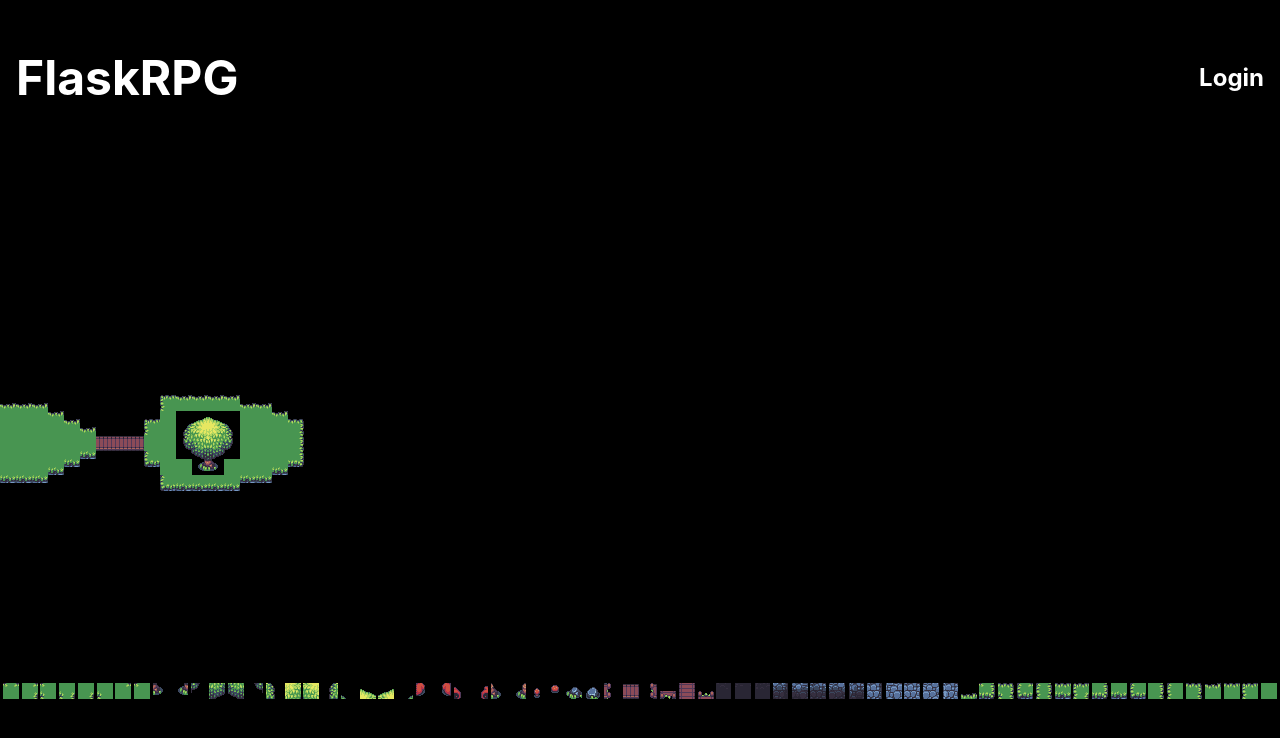
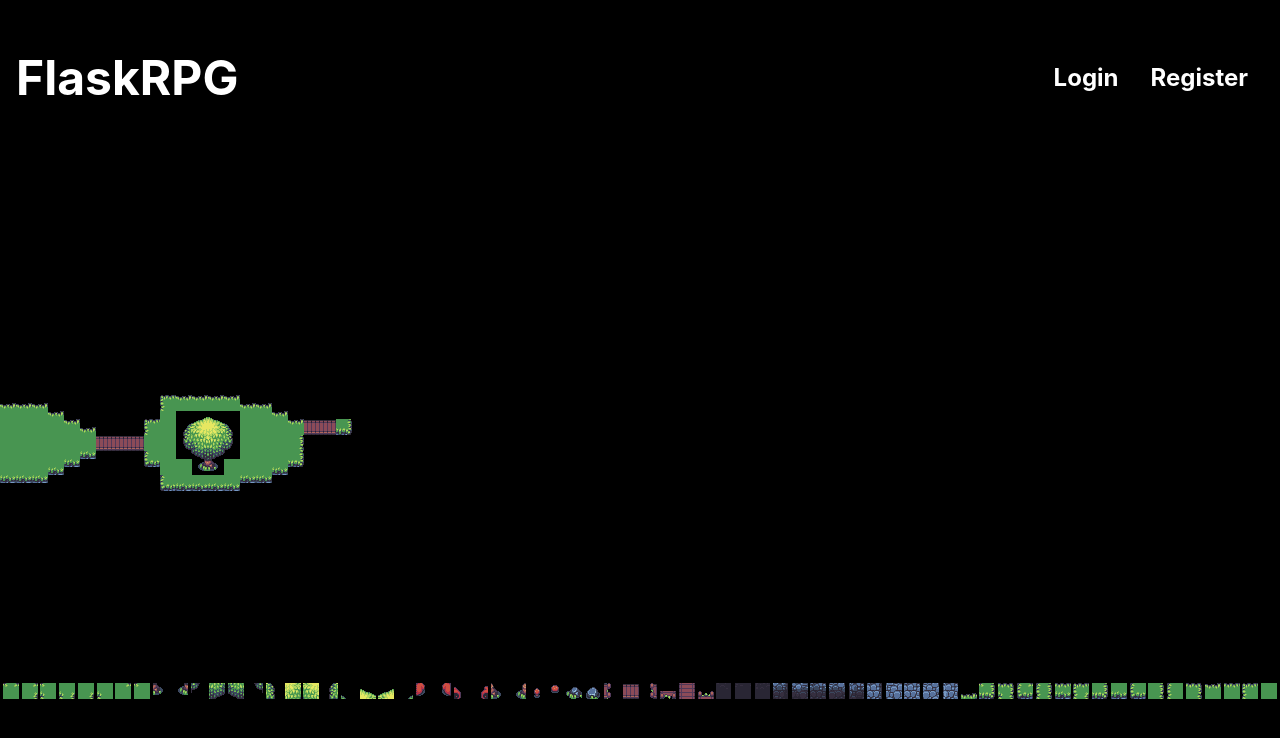
Before and after one commit to Team-Big-Bosses/New-FE, a React (Create React App) app in the folder client/: page / in a window 1280 px wide. Shown: the top 738 px of the page. Built offline with nearby package versions, Linux system fonts and the light colour scheme.

Commit message:
added register link to home page

```diff
--- a/client/src/components/landing/LandingPage.js
+++ b/client/src/components/landing/LandingPage.js
@@ -10,6 +10,7 @@ const LandingPage = () =>{
         <h1>FlaskRPG</h1>
         <div className="landing-nav">
           <Link className="link" to="/login">Login</Link>
+          <Link className="link" to="/register">Register</Link>
         </div>
       </div>
       <div className="landing-map">
@@ -130,10 +131,29 @@ const LandingPage = () =>{
           <div className="grass-b"></div>
         </div>
         <div className="grass-strip">
-          <div className="grass-tr"></div>
+          <div className="grass-t2"></div>
           <div className="grass-r"></div>
           <div className="grass-br"></div>
         </div>
+        <div className="grass-strip">
+          <div className="bridge-5"></div>
+          <div className="empty"></div>
+          <div className="empty"></div>
+        </div>
+        <div className="grass-strip">
+          <div className="bridge-5"></div>
+          <div className="empty"></div>
+          <div className="empty"></div>
+        </div>
+        <div className="grass-strip">
+          <div className="grass-br"></div>
+          <div className="empty"></div>
+          <div className="empty"></div>
+        </div>
+
+
+
+
       </div>
 
 
--- a/client/src/scss/LandingPage.scss
+++ b/client/src/scss/LandingPage.scss
@@ -19,6 +19,7 @@
         text-decoration: none;
         font-weight: bold;
         font-size: 1.5rem;
+        padding: 1rem;
       }
     }
   }
@@ -27,6 +28,7 @@
     display: flex;
     justify-content: space-evenly;
     margin-top: -3rem;
+
 
     .grass {
       background: url('../assets/tiles_packed.png') -64px -16px;
@@ -465,6 +467,11 @@
     justify-content: center;
   }
 
+  .empty{
+    background-color: black;
+    height: 16px;
+    width: 16px;
+  }
 
   .grass {
     background: url('../assets/tiles_packed.png') -64px -16px;
```
